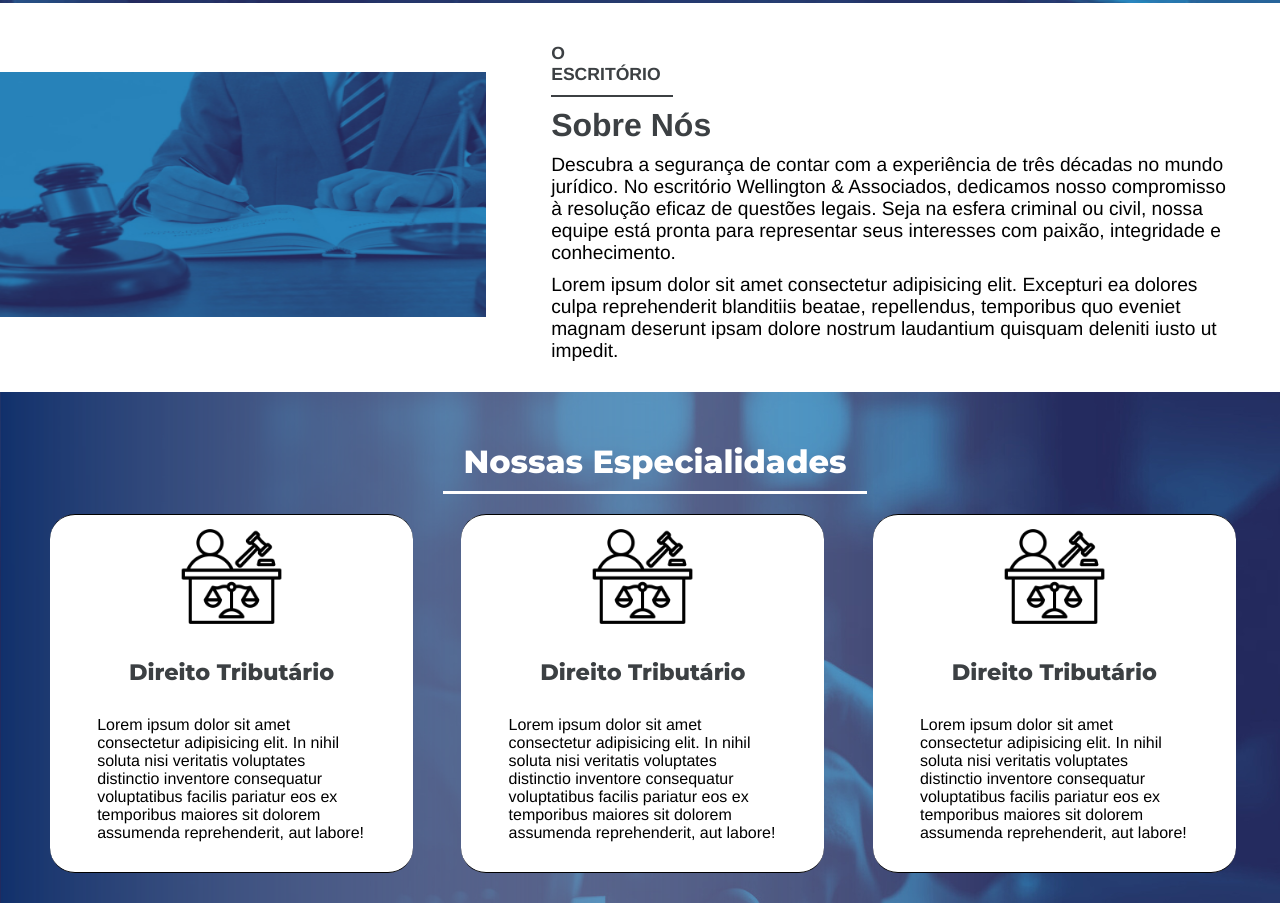
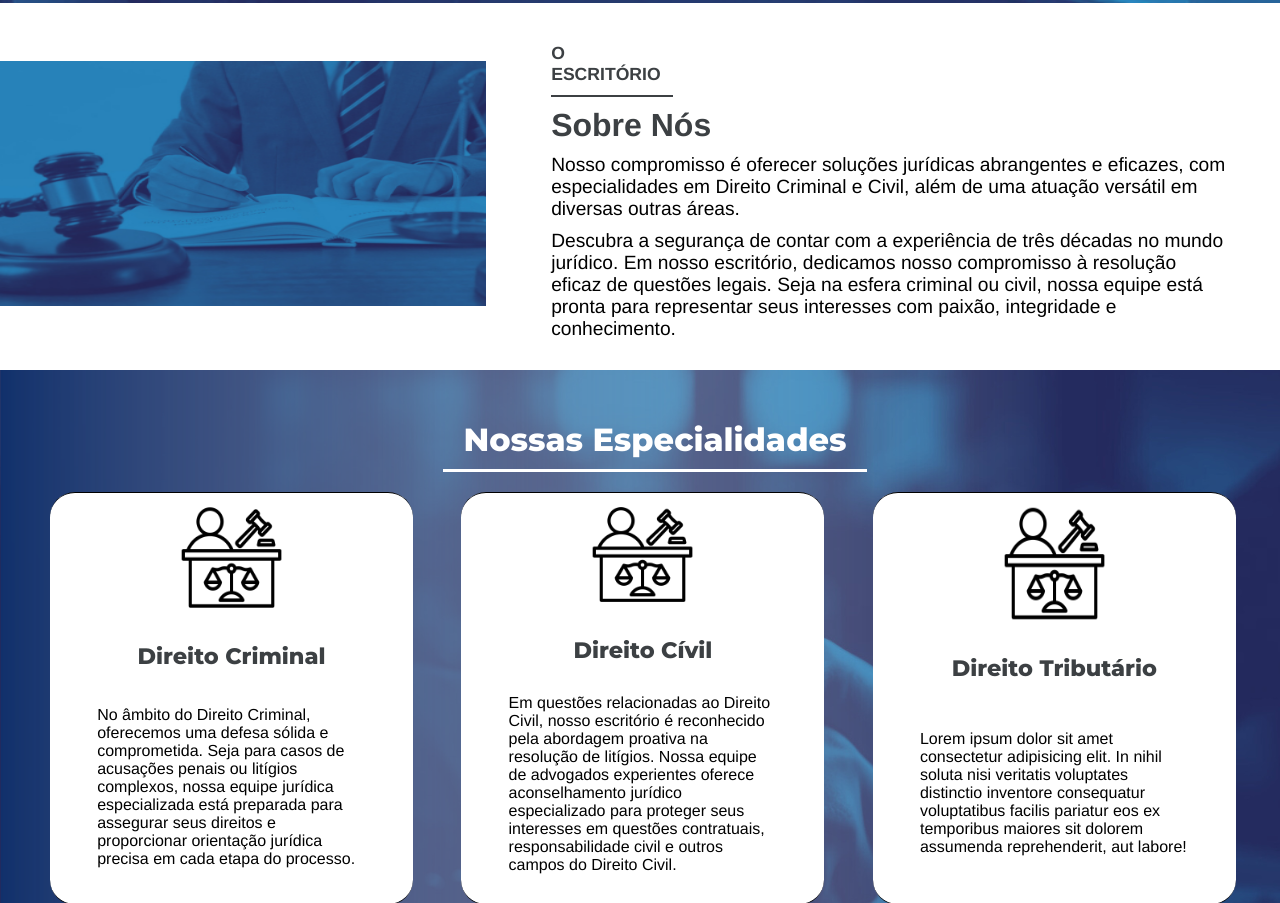
Before and after one commit to devsilveirasouza/advocacia, a plain HTML site: page index.html in a window 1280 px wide. Shown: the part 757-1660 px from the top of the page. Drawn offline with Linux system fonts and the light colour scheme.

Commit message:
Update Especialidades

```diff
--- a/index.html
+++ b/index.html
@@ -53,11 +53,14 @@
         <div class="sobre-descricao">
             <h4><span></span>O ESCRITÓRIO</h4>
             <h2>Sobre Nós</h2>
-            <p>Descubra a segurança de contar com a experiência de três décadas no mundo jurídico. No escritório Wellington & Associados, dedicamos nosso compromisso à resolução eficaz de questões legais. Seja na esfera criminal ou civil, nossa equipe está pronta para representar seus interesses com paixão, integridade e conhecimento.</p>
 
-            <p>Lorem ipsum dolor sit amet consectetur adipisicing elit. Excepturi ea dolores culpa reprehenderit
-                blanditiis beatae, repellendus, temporibus quo eveniet magnam deserunt ipsam dolore nostrum laudantium
-                quisquam deleniti iusto ut impedit.</p>
+            <p>Nosso compromisso é oferecer soluções jurídicas abrangentes e eficazes, com especialidades em Direito
+                Criminal e Civil, além de uma atuação versátil em
+                diversas outras áreas.</p>
+
+            <p>Descubra a segurança de contar com a experiência de três décadas no mundo jurídico. Em nosso escritório,
+                dedicamos nosso compromisso à resolução eficaz de questões legais. Seja na esfera criminal ou civil,
+                nossa equipe está pronta para representar seus interesses com paixão, integridade e conhecimento.</p>
 
         </div>
 
@@ -68,17 +71,18 @@
         <div class="itens">
             <div class="iten">
                 <img src="./img/lawyer.png" alt="">
-                <h3>Direito Tributário</h3>
-                <p>Lorem ipsum dolor sit amet consectetur adipisicing elit. In nihil soluta nisi veritatis voluptates
-                    distinctio inventore consequatur voluptatibus facilis pariatur eos ex temporibus maiores sit dolorem
-                    assumenda reprehenderit, aut labore!</p>
+                <h3>Direito Criminal</h3>
+                <p>No âmbito do Direito Criminal, oferecemos uma defesa sólida e comprometida. Seja para casos de
+                    acusações penais ou litígios complexos, nossa equipe jurídica especializada está preparada para
+                    assegurar seus direitos e proporcionar orientação jurídica precisa em cada etapa do processo.</p>
             </div>
             <div class="iten">
                 <img src="./img/lawyer.png" alt="">
-                <h3>Direito Tributário</h3>
-                <p>Lorem ipsum dolor sit amet consectetur adipisicing elit. In nihil soluta nisi veritatis voluptates
-                    distinctio inventore consequatur voluptatibus facilis pariatur eos ex temporibus maiores sit dolorem
-                    assumenda reprehenderit, aut labore!</p>
+                <h3>Direito Cívil</h3>
+                <p>Em questões relacionadas ao Direito Civil, nosso escritório é reconhecido pela
+                    abordagem proativa na resolução de litígios. Nossa equipe de advogados experientes oferece
+                    aconselhamento jurídico especializado para proteger seus interesses em questões contratuais,
+                    responsabilidade civil e outros campos do Direito Civil.</p>
             </div>
             <div class="iten">
                 <img src="./img/lawyer.png" alt="">
--- a/main.css
+++ b/main.css
@@ -238,7 +238,7 @@ ul li{
 /* CONTATO */
 
 .contato{
-    background: linear-gradient(90deg, #fcfcfc, #f1f1f2 );
+    background-color: #ffffff;
     display: flex;
     max-width: 1440px;
     width: 100%;
```
Lines whose indentation alone changed are shown as unchanged.
